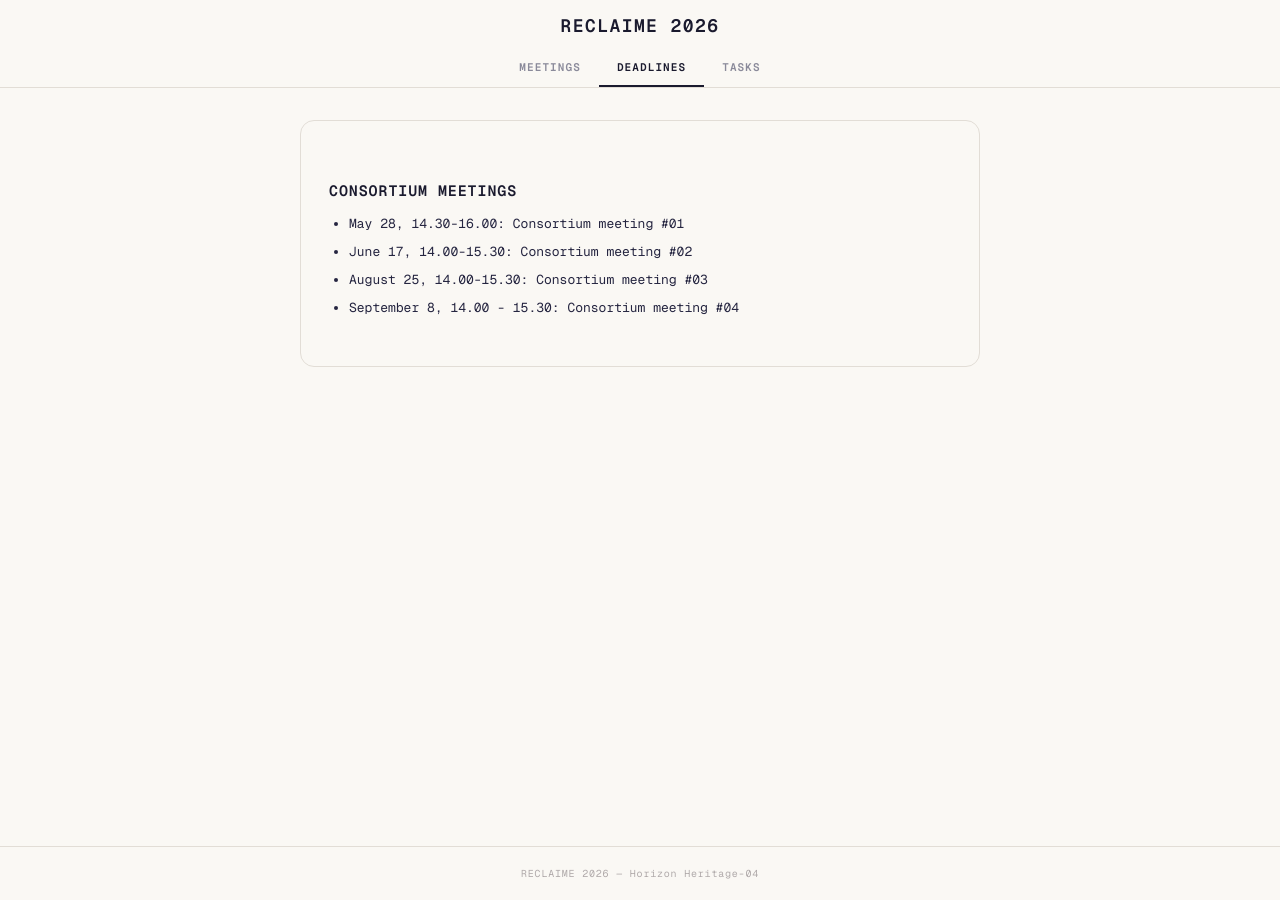
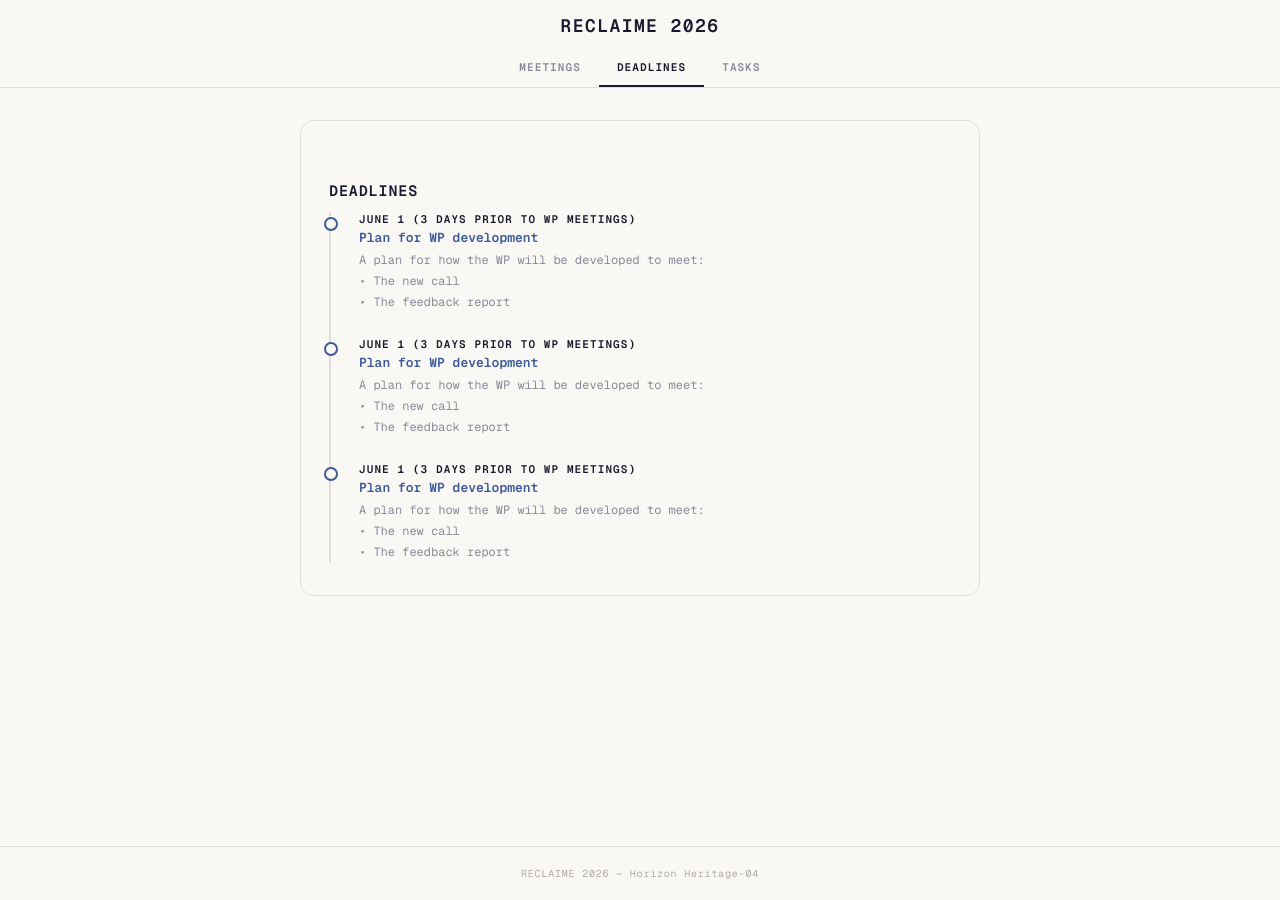
Before and after one commit to EirikSorbo/claime, a Jekyll site: the page built from meetings/index.md, in a window 1280 px wide. Built offline with Jekyll 4.4.1, drawn with Linux system fonts in a browser that asks for light colours.

Commit message:
Update index.md

```diff
--- a/meetings/index.md
+++ b/meetings/index.md
@@ -2,9 +2,34 @@
 layout: default
 title: meetings
 ---
+## Deadlines
+<div class="tl-wrap">
 
-## Consortium meetings
-- May 28, 14.30-16.00: Consortium meeting #01
-- June 17, 14.00-15.30: Consortium meeting #02
-- August 25, 14.00-15.30: Consortium meeting #03
-- September 8, 14.00 - 15.30: Consortium meeting #04
+  <div class="tl-item">
+    <div class="tl-date">June 1 (3 days prior to WP meetings)</div>
+    <div class="tl-title">Plan for WP development</div>
+    <div class="tl-desc">
+      A plan for how the WP will be developed to meet: <br>
+      &#8226; The new call<br>
+      &#8226; The feedback report </div>
+  </div>
+
+  <div class="tl-item">
+    <div class="tl-date">June 1 (3 days prior to WP meetings)</div>
+    <div class="tl-title">Plan for WP development</div>
+    <div class="tl-desc">
+      A plan for how the WP will be developed to meet: <br>
+      &#8226; The new call<br>
+      &#8226; The feedback report </div>
+  </div>
+
+   <div class="tl-item">
+    <div class="tl-date">June 1 (3 days prior to WP meetings)</div>
+    <div class="tl-title">Plan for WP development</div>
+    <div class="tl-desc">
+      A plan for how the WP will be developed to meet: <br>
+      &#8226; The new call<br>
+      &#8226; The feedback report </div>
+  </div>
+
+</div>
```
